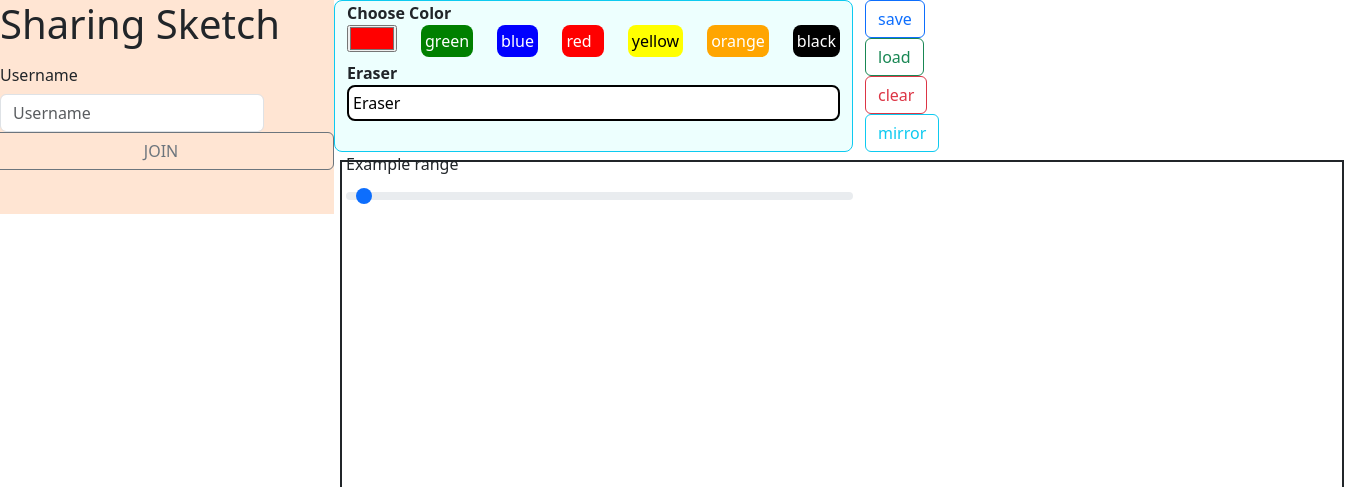
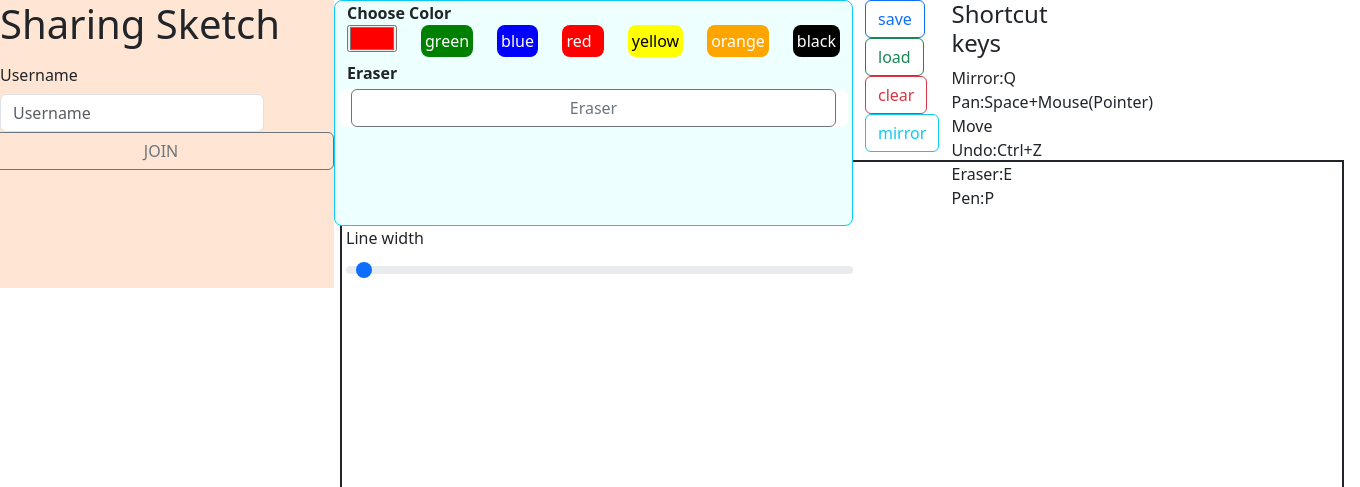
Before and after one commit to z50205/sharingsketch, a Flask app: page / in a window 1360 px wide. Shown: the top 487 px of the page. Run offline with Flask 3, Linux system fonts and the light colour scheme; parts of the project's set-up code (start-up, migrations or seed data) failed here and were passed over; some libraries are stand-ins or nearby versions.

Commit message:
multiple user synchronize canvas and using shortcutkeys

```diff
--- a/PSS/__init__.py
+++ b/PSS/__init__.py
@@ -8,5 +8,6 @@ def create_app():
     app.config["DEBUG"]=True
     app.config["SECRET_KEY"]="secret"
     app.add_url_rule('/','index',index,methods=['GET','POST'])
+    # socketio.init_app(app, cors_allowed_origins='https://beamviewer.bizara.link')
     socketio.init_app(app)
     return app
--- a/PSS/templates/index.html
+++ b/PSS/templates/index.html
@@ -46,9 +46,7 @@
                 <ul id="members-list"></ul>
             </div>
         </div>
-        <div class="col" id="painting-area ">
-            <canvas id="can-others"
-                style="position:absolute;top:20%;left:25%;border:2px solid; touch-action: none;z-index: 1;"></canvas>
+        <div class="col" id="painting-area">
             <canvas id="can"
                 style="position:absolute;top:20%;left:25%;border:2px solid; touch-action: none;z-index: 1;"></canvas>
             <div class="row">
@@ -92,13 +90,19 @@
                                 black</div>
                         </div>
                         <div class="fw-bold">Eraser</div>
+                        <div class="col m-1 rounded-3" style="background:white;">
+                            <input type="checkbox" class="btn-check" id="erase" autocomplete="off"
+                                onclick="color(this)">
+                            <label class="btn btn-outline-secondary" for="erase" style="width:100%">Eraser</label><br>
+                        </div>
+                        <!-- <div class="fw-bold">Eraser</div>
                         <div class="col">
                             <div class="p-1 mb-1 rounded-3 text-black" style="background:white;border:2px solid"
                                 id="erase" onclick="color(this)">Eraser</div>
-                        </div>
+                        </div> -->
                     </div>
                 </div>
-                <div class="col-sm-2 rounded-3 align-middle" style=" position:relative;z-index: 6;">
+                <div class="col-sm-1 rounded-3 align-middle" style=" position:relative;z-index: 6;">
                     <!-- <img id="canvasimg" style="position:absolute;top:10%;left:52%;" style="display:none;"> -->
                     <button type="button" class="btn btn-outline-primary" id="save_image"
                         onclick="saveimage()">save</button><br>
@@ -109,9 +113,17 @@
                     <input type="checkbox" class="btn-check" id="mirror_pivot" autocomplete="off" onclick="mirror()">
                     <label class="btn btn-outline-info" for="mirror_pivot">mirror</label><br>
                 </div>
+                <div class="col-sm-2" style=" position:relative;z-index: 6;">
+                    <h4>Shortcut keys</h4>
+                    <p>Mirror:Q<br>
+                        Pan:Space+Mouse(Pointer) Move<br>
+                        Undo:Ctrl+Z<br>
+                        Eraser:E<br>
+                        Pen:P<br></p>
+                </div>
             </div>
             <div class="col-sm-6" style=" position:relative;z-index: 6;">
-                <label for="customRange1" class="form-label">Example range</label>
+                <label for="customRange1" class="form-label">Line width</label>
                 <input type="range" class="form-range" id="width_range">
             </div>
         </div>
@@ -120,7 +132,8 @@
     <!-- Socketio Code -->
     <script>
         //Chatroom part
-        const socket = io({ autoConnect: false });
+        // const socket = io('https://beamviewer.bizara.link', { transports: ["websocket"], autoConnect: false });
+        const socket = io({ transports: ["websocket"], autoConnect: false });
         document.getElementById("join-btn").addEventListener("click", function () {
             let username = document.getElementById("userName").value;
             socket.connect();
@@ -136,16 +149,42 @@
                 sendMessage();
             }
         })
-        window.addEventListener("beforeunload", (event) => {
+        window.addEventListener("pagehide", (event) => {
             console.log('Leaving');
             bye();
         });
         function bye() {
             socket.emit("bye");
         }
+        socket.on("createNewCanvas", function (data) {
+            canvassids = data["canvassids"];
+            var allcanvases = document.getElementsByTagName('canvas');
+            var allcanvaseslength = allcanvases.length;
+            var canvaseParentNode = document.getElementById('painting-area');
+            for (i = 0; i < canvassids.length; i++) {
+                var newone_pivot = true;
+                for (ii = 0; ii < allcanvaseslength; ii++) {
+                    if (allcanvases[ii].id == canvassids[i] || self_sid == canvassids[i]) {
+                        newone_pivot = false;
+                    }
+                }
+                if (newone_pivot) {
+                    var newcanvas = document.createElement("canvas");
+                    newcanvas.style = "position:absolute;top:20%;left:25%;border:2px solid; touch-action: none;z-index: 1;"
+                    newcanvas.id = canvassids[i];
+                    newcanvas.height = h;
+                    newcanvas.width = w;
+                    newcanvas.className = "othermembercanvases";
+                    canvaseParentNode.insertBefore(newcanvas, canvas)
+                }
+            }
+        })
+        socket.on("leaveRemoveCanvas", function (data) {
+            leave_sid = data["LeaveSid"];
+            document.getElementById(leave_sid).remove();
+        })
         socket.on("memberslistUpdate", function (data) {
             memberslist = data["memberslist"];
-            console.log(memberslist[0]);
             let ul = document.getElementById("members-list");
             ul.innerHTML = "";
             for (i = 0; i < memberslist.length; i++) {
@@ -153,6 +192,9 @@
                 li.appendChild(document.createTextNode("member " + i + ":" + memberslist[i]));
                 ul.appendChild(li);
             }
+        })
+        socket.on("setSelfSid", function (data) {
+            self_sid = data["SelfSid"];
         })
         socket.on("chat", function (data) {
             let ul = document.getElementById("chat-messages");
@@ -169,6 +211,7 @@
             var img = new Image();
             img.src = data["updateimg"];
             img.onload = function () {
+                ctx_others = document.getElementById(data["UpdateSid"]).getContext("2d");
                 ctx_others.clearRect(0, 0, w, h);
                 ctx_others.drawImage(img, 0, 0);
             };
@@ -196,7 +239,7 @@
         line_widths_max = [100, 200, 0];//Set tools linewidth Maximum 1.pen；2.eraser 3.other(no _use)
         pan_flag = false;
         mirror_flag = false;
-        restore_max = 5;
+        restore_max = 10;
         var x = "black"
 
         //Init
@@ -206,19 +249,16 @@
             can_height = 1000;
             x_old_origin = 0;
             y_old_origin = 0;
+            self_sid = "";
             x_offset = 0;
             y_offset = 0;
             canvas = document.getElementById('can');
-            canvas_others = document.getElementById('can-others');
             fileUploader = document.getElementById("load_image");
             canvas.height = can_height;
-            canvas_others.height = can_height;
             canvas.width = can_width;
-            canvas_others.width = can_width;
             scale = 1.0;
             scale_xy = [1, 1];
             ctx = canvas.getContext("2d");
-            ctx_others = canvas_others.getContext("2d");
             w = canvas.width;
             h = canvas.height;
             scale_orgin = [w / 2, h / 2];
@@ -277,6 +317,12 @@
                 if (e.keyCode == 32) {
                     e.preventDefault;
                     space_pivot = true;
+                }
+                if (e.keyCode == 69) {
+                    color(document.getElementById('erase'));
+                }
+                if (e.keyCode == 80) {
+                    color(document.getElementById(x));
                 }
                 if (e.keyCode == 81) {
                     mirror();
@@ -352,7 +398,10 @@
             }
             // canvas.style.transformOrigin = scaleOriginKey;
             canvas.style.transform = scaleKey;
-            canvas_others.style.transform = scaleKey;
+            var othercanvasessetting = document.getElementsByClassName('othermembercanvases');
+            for (let i = 0; i < othercanvasessetting.length; i++) {
+                othercanvasessetting[i].style.transform = scaleKey;
+            }
             // canvas_others.style.transformOrigin = scaleOriginKey;
         }
         //Tool Mirror
@@ -371,7 +420,10 @@
                 document.getElementById("mirror_pivot").checked = false;
             }
             canvas.style.transform = scaleKey;
-            canvas_others.style.transform = scaleKey;
+            var othercanvasessetting = document.getElementsByClassName('othermembercanvases');
+            for (let i = 0; i < othercanvasessetting.length; i++) {
+                othercanvasessetting[i].style.transform = scaleKey;
+            }
         }
         //Tool Save image by default name
         async function saveimage() {
@@ -392,6 +444,7 @@
                 img.onload = function () {
                     ctx.clearRect(0, 0, w, h);
                     ctx.drawImage(img, 0, 0);
+                    updateCanvas();
                 };
             }
         }
@@ -411,7 +464,10 @@
                     y_offset = y_offset_origin + (y_offset / (scale * scale_xy[1]));
                     translateKey = "scale(" + (scale * scale_xy[0]).toString() + "," + (scale * scale_xy[1]).toString() + ") " + "translate(" + (x_offset).toString() + "px," + (y_offset).toString() + "px)";
                     canvas.style.transform = translateKey;
-                    canvas_others.style.transform = translateKey;
+                    var othercanvasessetting = document.getElementsByClassName('othermembercanvases');
+                    for (let i = 0; i < othercanvasessetting.length; i++) {
+                        othercanvasessetting[i].style.transform = translateKey;
+                    }
                     pan_flag = false;
                 }
             }
@@ -421,14 +477,17 @@
                     y_offset = e.clientY - y_old_origin;
                     translateKey = "scale(" + (scale * scale_xy[0]).toString() + "," + (scale * scale_xy[1]).toString() + ") " + "translate(" + (x_offset_origin + (x_offset / (scale * scale_xy[0]))).toString() + "px," + (y_offset_origin + (y_offset / (scale * scale_xy[1]))).toString() + "px)";
                     canvas.style.transform = translateKey;
-                    canvas_others.style.transform = translateKey;
+                    var othercanvasessetting = document.getElementsByClassName('othermembercanvases');
+                    for (let i = 0; i < othercanvasessetting.length; i++) {
+                        othercanvasessetting[i].style.transform = translateKey;
+                    }
                 }
             }
         }
         //Tool Color Change
         function color(obj) {
             draw_flag = true;
-
+            document.getElementById("erase").checked = false;
             switch (obj.id) {
                 case "green":
                     x = "green";
@@ -453,6 +512,7 @@
                     break;
                 case "erase":
                     draw_flag = false;
+                    document.getElementById("erase").checked = true;
                     break;
             }
             updateToolInfo();
--- a/manager.py
+++ b/manager.py
@@ -1,11 +1,12 @@
 from flask import Flask
 from flask.cli import FlaskGroup
+from flask_cors import CORS
 from PSS import create_app,socketio
 # from twittor.models.user import User
 
 
 app = create_app()
-
+CORS(app,resources={r"/*": {"origins": "https://beamviewer.bizara.link"}})
 # socketio.run(app)
 # migrate = Migrate(app, db)
 
--- a/PSS/requirement.txt
+++ b/requirement.txt
@@ -3,6 +3,7 @@ blinker==1.8.2
 click==8.1.7
 colorama==0.4.6
 Flask==3.0.3
+Flask-Cors==4.0.1
 Flask-SocketIO==5.3.6
 h11==0.14.0
 itsdangerous==2.2.0
```
Also changed, not shown: PSS/events.py (+7 -1 lines), 2 other files.
